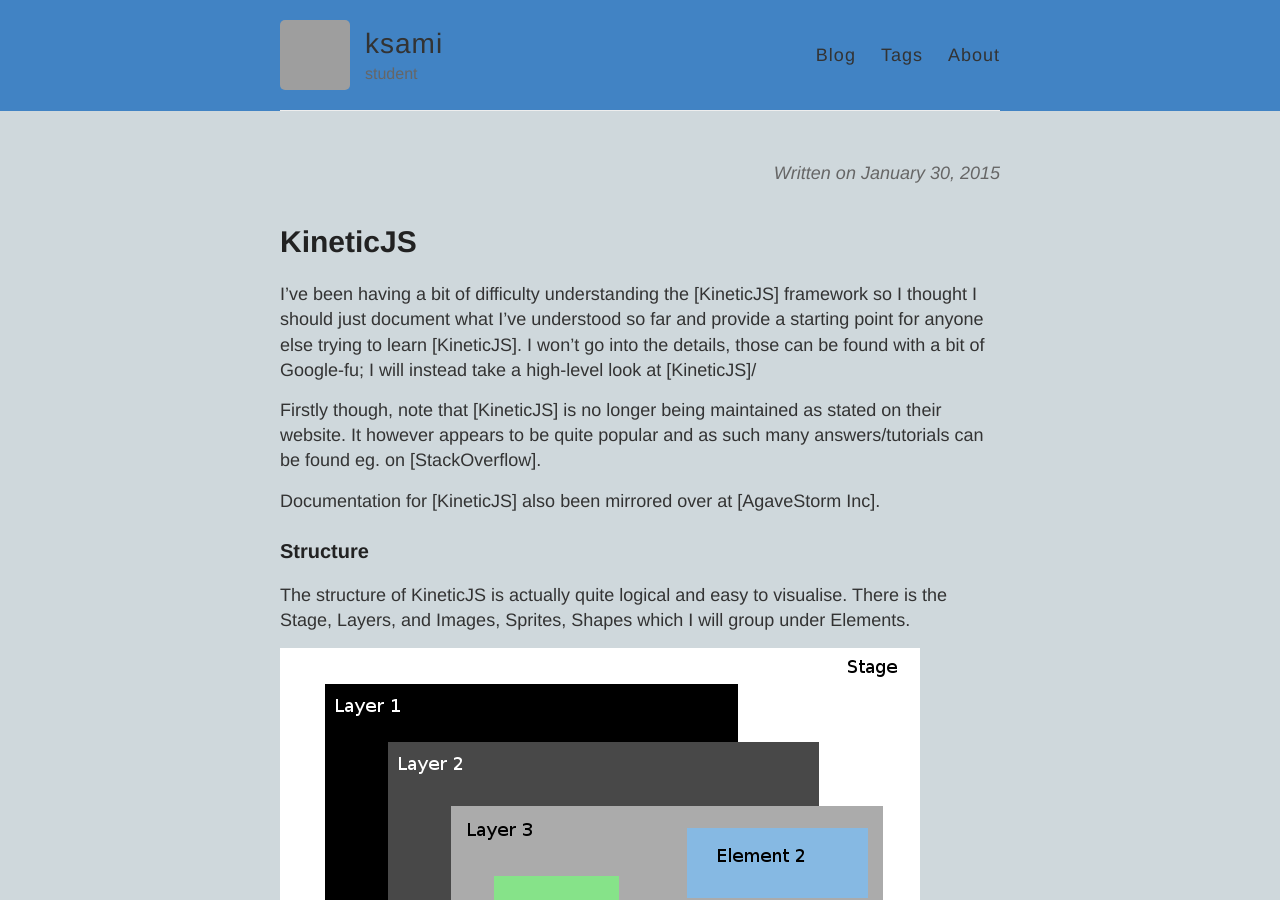
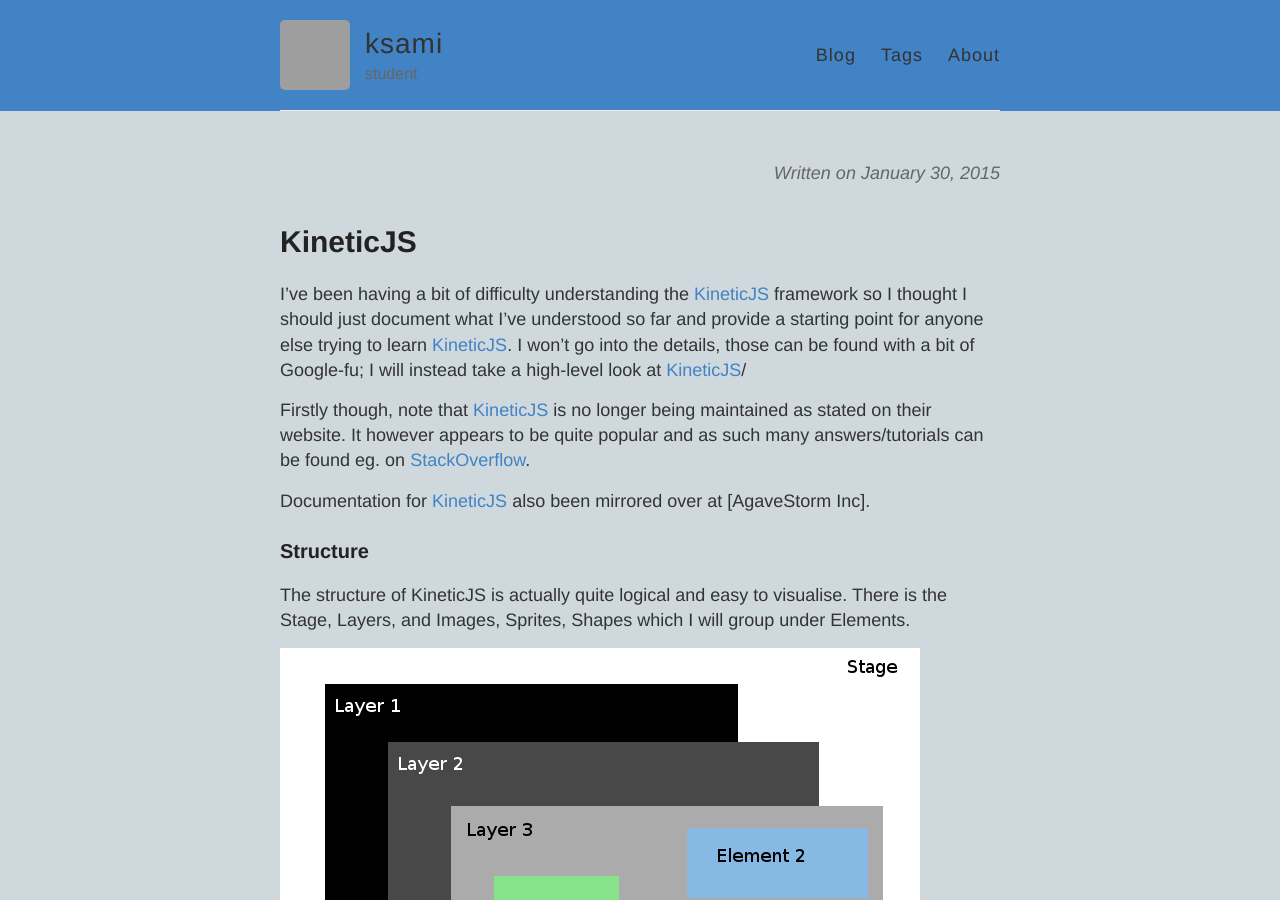
Before and after one commit to ksami/ksami.github.io, a Jekyll site: the page built from _posts/2015-01-30-KineticJS.md, in a window 1280 px wide and 900 px high. Built offline with Jekyll 4.4.1, drawn with Linux system fonts in a browser that asks for light colours; Markdown is read by kramdown in place of the engine named in the settings; comment, search, counter and statistics services are not loaded; some of the changed text lies outside the part shown; grey boxes are pictures that could not be loaded.

Commit message:
edit links

```diff
--- a/_posts/2015-01-30-KineticJS.md
+++ b/_posts/2015-01-30-KineticJS.md
@@ -60,6 +60,6 @@ So far, I've used the Image, Sprite, Line and Rect elements which create an elem
 
 
 
-[KineticJS](http://kineticjs.com/)
-[StackOverflow](https://stackoverflow.com/)
-[AgaveStorm](http://agavestorm.com/kineticjs/index.html)
+[KineticJS]: http://kineticjs.com/
+[StackOverflow]: https://stackoverflow.com/
+[AgaveStorm]: http://agavestorm.com/kineticjs/index.html
```
